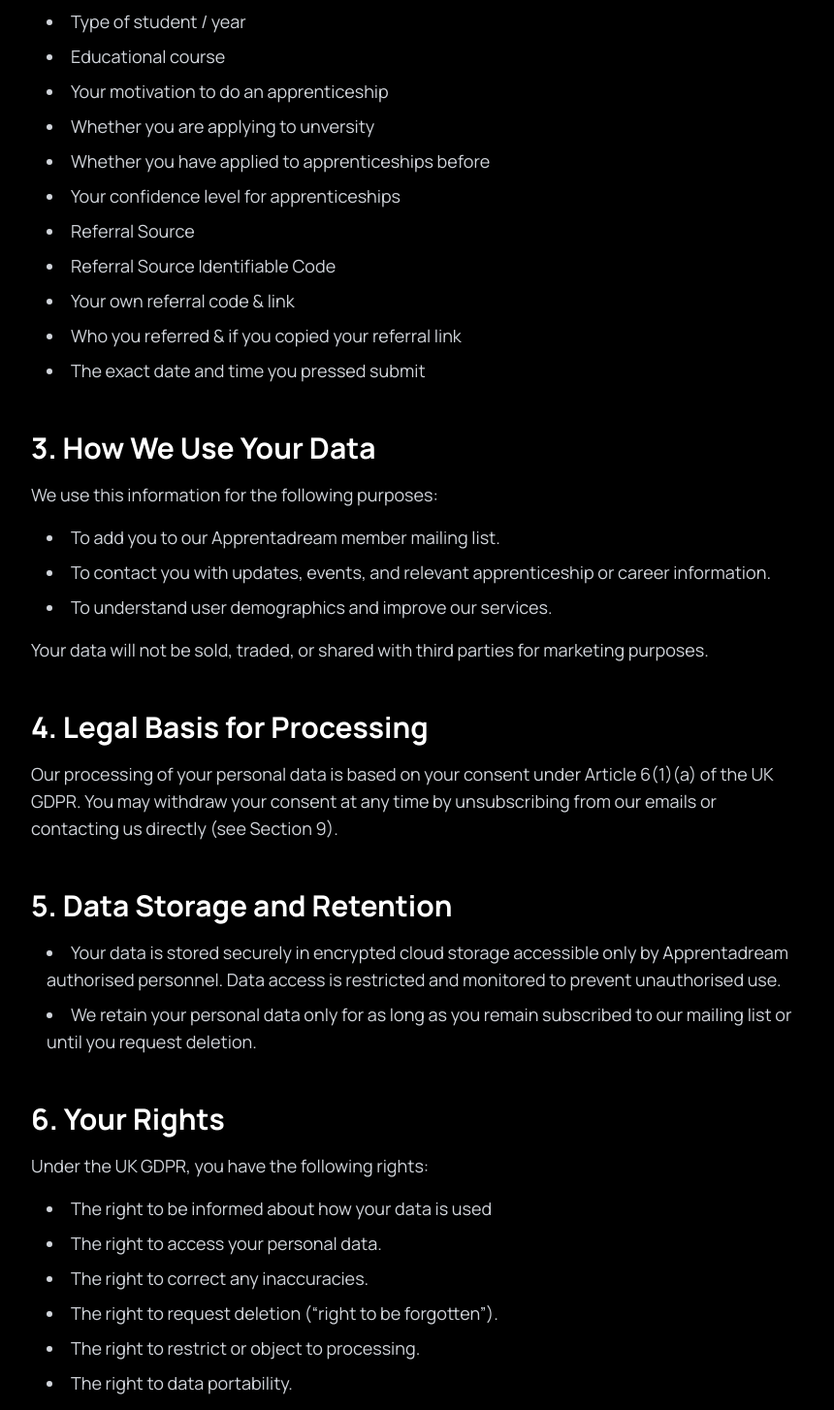
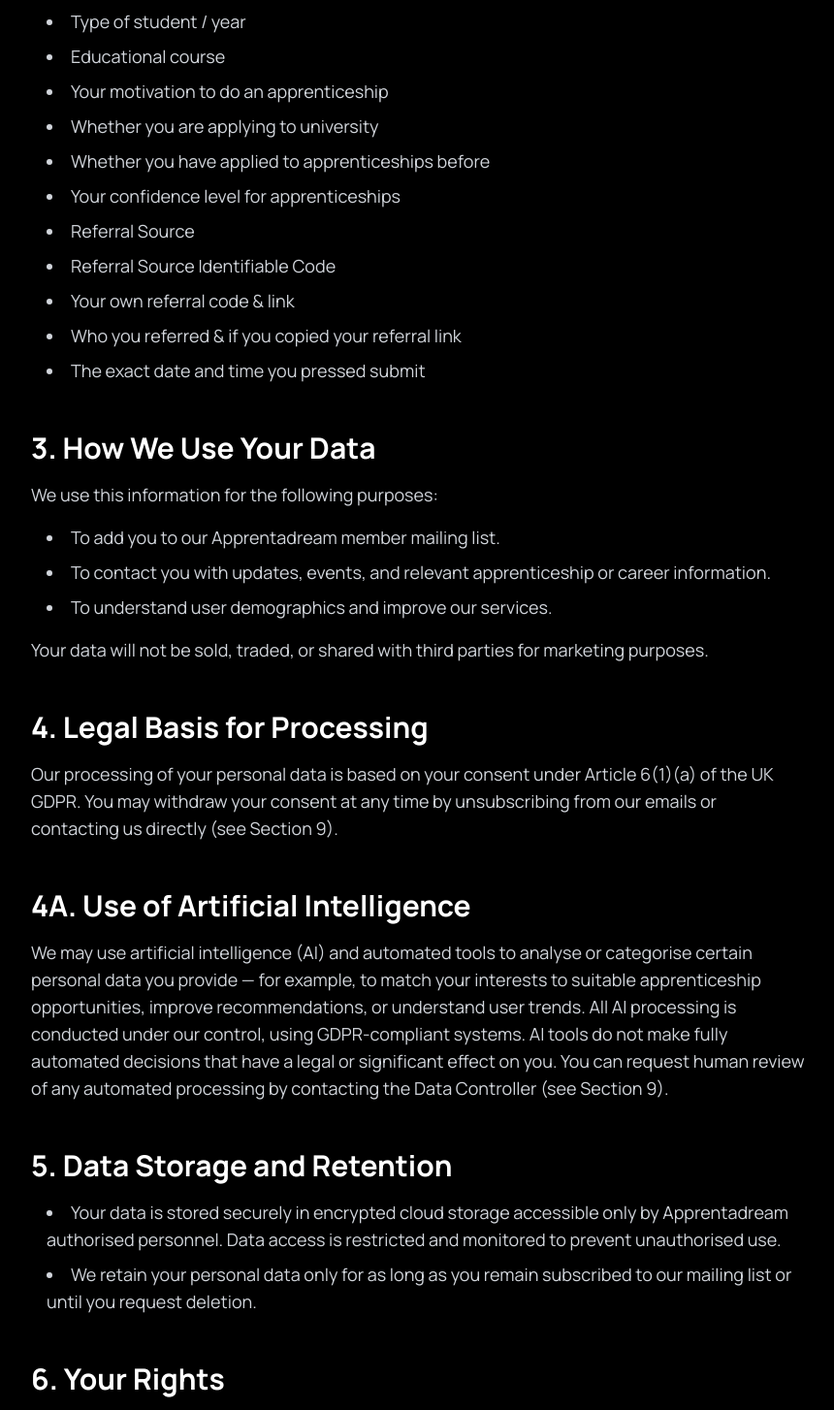
Before and after one commit to samuelforrest/apprentadream.co.uk, a Next.js app: page /terms in a window 1280 px wide. Shown: the part 886-2340 px from the top of the page at 97% size, without its empty margins (208-1068 px from the left). Built offline with nearby package versions, Linux system fonts and the light colour scheme.

Commit message:
updated terms

```diff
--- a/app/terms/page.tsx
+++ b/app/terms/page.tsx
@@ -65,7 +65,7 @@ export default function Terms() {
               <li>Type of student / year</li>
               <li>Educational course</li>
               <li>Your motivation to do an apprenticeship</li>
-              <li>Whether you are applying to unversity</li>
+              <li>Whether you are applying to university</li>
               <li>Whether you have applied to apprenticeships before</li>
               <li>Your confidence level for apprenticeships</li>
               <li>Referral Source</li>
@@ -103,6 +103,18 @@ export default function Terms() {
               Our processing of your personal data is based on your consent under Article 6(1)(a) of the UK GDPR.
               You may withdraw your consent at any time by unsubscribing from our emails or contacting us directly
               (see Section 9).
+            </p>
+          </section>
+          <section>
+            <h2 className="text-2xl sm:text-3xl font-bold mb-4 text-white">
+              4A. Use of Artificial Intelligence
+            </h2>
+            <p className="text-base sm:text-lg text-gray-300 leading-relaxed">
+              We may use artificial intelligence (AI) and automated tools to analyse or categorise certain personal data you provide — for example, to match your interests to suitable apprenticeship opportunities, improve recommendations, or understand user trends.
+
+              All AI processing is conducted under our control, using GDPR-compliant systems.
+              AI tools do not make fully automated decisions that have a legal or significant effect on you.
+              You can request human review of any automated processing by contacting the Data Controller (see Section 9).
             </p>
           </section>
 
@@ -198,14 +210,29 @@ export default function Terms() {
             </h2>
             <p className="text-base sm:text-lg text-gray-300 leading-relaxed">
               You may unsubscribe from our mailing list at any time by clicking the &ldquo;Unsubscribe&rdquo; link in any of
-              our emails or by contacting us directly. Once unsubscribed, your data will be deleted within 30 days. You can request for removal of any of your data from the data controller.
+              our emails or by contacting us directly. Once unsubscribed, your data will be deleted within 30 days. You can request the removal of any of your data from the data controller.
+            </p>
+          </section>
+
+          <section>
+            <h2 className="text-2xl sm:text-3xl font-bold mb-4 text-white">
+              11. Liability and User Conduct
+            </h2>
+            <p className="text-base sm:text-lg text-gray-300 leading-relaxed mb-4">
+              By joining or interacting with the Apprentadream Community, you agree to use the platform respectfully and lawfully. You must not submit false, misleading, or inappropriate information, or attempt to misuse our referral system or communications.
+            </p>
+            <p className="text-base sm:text-lg text-gray-300 leading-relaxed">
+              Apprentadream is not responsible for the accuracy or content of third-party resources, apprenticeship listings, or external links shared through our community.
+            </p>
+            <p className="text-base sm:text-lg text-gray-300 leading-relaxed mt-4">
+              While we take reasonable steps to maintain secure systems and accurate information, Apprentadream shall not be held liable for any indirect, incidental, or consequential loss arising from the use of our website, mailing list, or materials.
             </p>
           </section>
 
           {/* Section 11 */}
           <section>
             <h2 className="text-2xl sm:text-3xl font-bold mb-4 text-white">
-              11. Changes to This Notice
+              12. Changes to This Notice
             </h2>
             <p className="text-base sm:text-lg text-gray-300 leading-relaxed">
               We may update these Terms & Conditions from time to time. Any significant changes will be communicated
```
